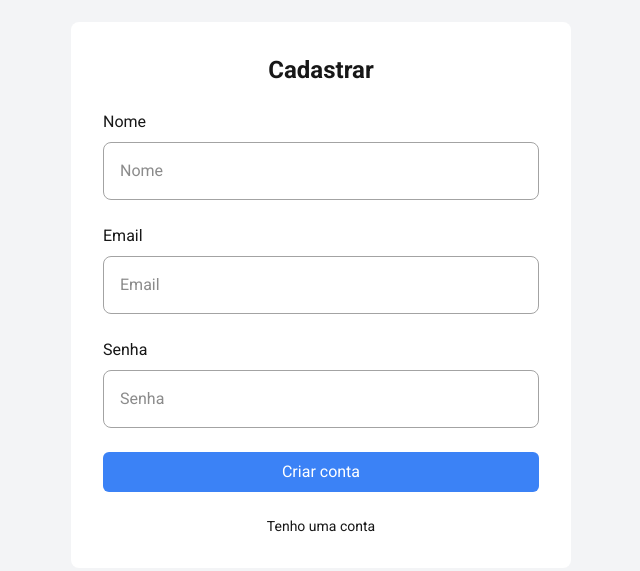
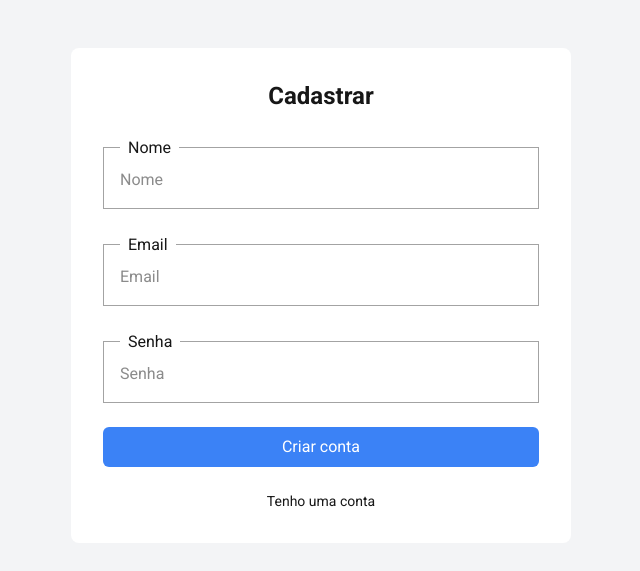
Before and after one commit to ivanrods/task-pro, a Next.js app: page /signup in a window 1280 px wide. Shown: the part 105-676 px from the top of the page, without its empty margins (319-959 px from the left). Built offline with nearby package versions, Linux system fonts and the light colour scheme.

Commit message:
feat: change in the style of input form

```diff
--- a/src/app/components/AddTaskInput.tsx
+++ b/src/app/components/AddTaskInput.tsx
@@ -127,7 +127,7 @@ const AddTaskInput = ({ addTask }: AddTaskInputProps) => {
         </div>
 
         <button
-          className="border-1 border-b-neutral-600 px-2 py-1 cursor-pointer hover:border-[var(--primary-color)] hover:text-[var(--primary-color)]"
+          className="border-1 border-neutral-600 px-2 py-1 cursor-pointer hover:border-[var(--primary-color)] hover:text-[var(--primary-color)]"
           onClick={handleAddTask}
         >
           Adicionar
--- a/src/app/components/InputForm.tsx
+++ b/src/app/components/InputForm.tsx
@@ -1,8 +1,4 @@
-import {
-  forwardRef,
-  InputHTMLAttributes,
-  TextareaHTMLAttributes,
-} from "react";
+import { forwardRef, InputHTMLAttributes, TextareaHTMLAttributes } from "react";
 
 type InputFormProps = {
   type: "text" | "date" | "textarea" | "password" | "email";
@@ -12,20 +8,20 @@ type InputFormProps = {
   | TextareaHTMLAttributes<HTMLTextAreaElement>
 );
 
-
-const InputForm = forwardRef<HTMLInputElement | HTMLTextAreaElement, InputFormProps>(
-  ({ type, id, label, ...rest }, ref) => {
+const InputForm = forwardRef<
+  HTMLInputElement | HTMLTextAreaElement,
+  InputFormProps
+>(({ type, id, label, ...rest }, ref) => {
   return (
-      <label
-        htmlFor={id}
-        className="text-[var(--text-color)] flex flex-col gap-2 overflow-hidden w-full"
-      >
-        {label}
+    <fieldset className="group text-[var(--text-color)] px-4 py-2 pb-4 w-full border border-[var(--border-color)] focus-within:border-[var(--primary-color)] ">
+      <legend className=" px-2 group-focus-within:text-[var(--primary-color)]">
+        <label htmlFor={id}>{label}</label>
+      </legend>
       {type === "textarea" ? (
         <textarea
           id={id}
           ref={ref as React.Ref<HTMLTextAreaElement>}
-            className="bg-[var(--background)] px-4 py-4 rounded-lg text-[var(--text-color)] border border-[var(--border-color)] outline-none focus:border-[var(--primary-color)] w-full h-40 resize-none"
+          className="border-0 outline-0 px-4 py-4 rounded-lg text-[var(--text-color)]  w-full h-40 resize-none"
           {...(rest as TextareaHTMLAttributes<HTMLTextAreaElement>)}
         />
       ) : (
@@ -33,14 +29,13 @@ const InputForm = forwardRef<HTMLInputElement | HTMLTextAreaElement, InputFormPr
           id={id}
           type={type}
           ref={ref as React.Ref<HTMLInputElement>}
-            className="bg-[var(--background)] px-4 py-4 rounded-lg text-[var(--text-color)] border border-[var(--border-color)] outline-none focus:border-[var(--primary-color)] w-full"
+          className=" border-0 outline-0  rounded-lg text-[var(--text-color)]   w-full"
           {...(rest as InputHTMLAttributes<HTMLInputElement>)}
         />
       )}
-      </label>
+    </fieldset>
   );
-  }
-);
+});
 
 InputForm.displayName = "InputForm";
 
```
Lines whose indentation alone changed are shown as unchanged.
